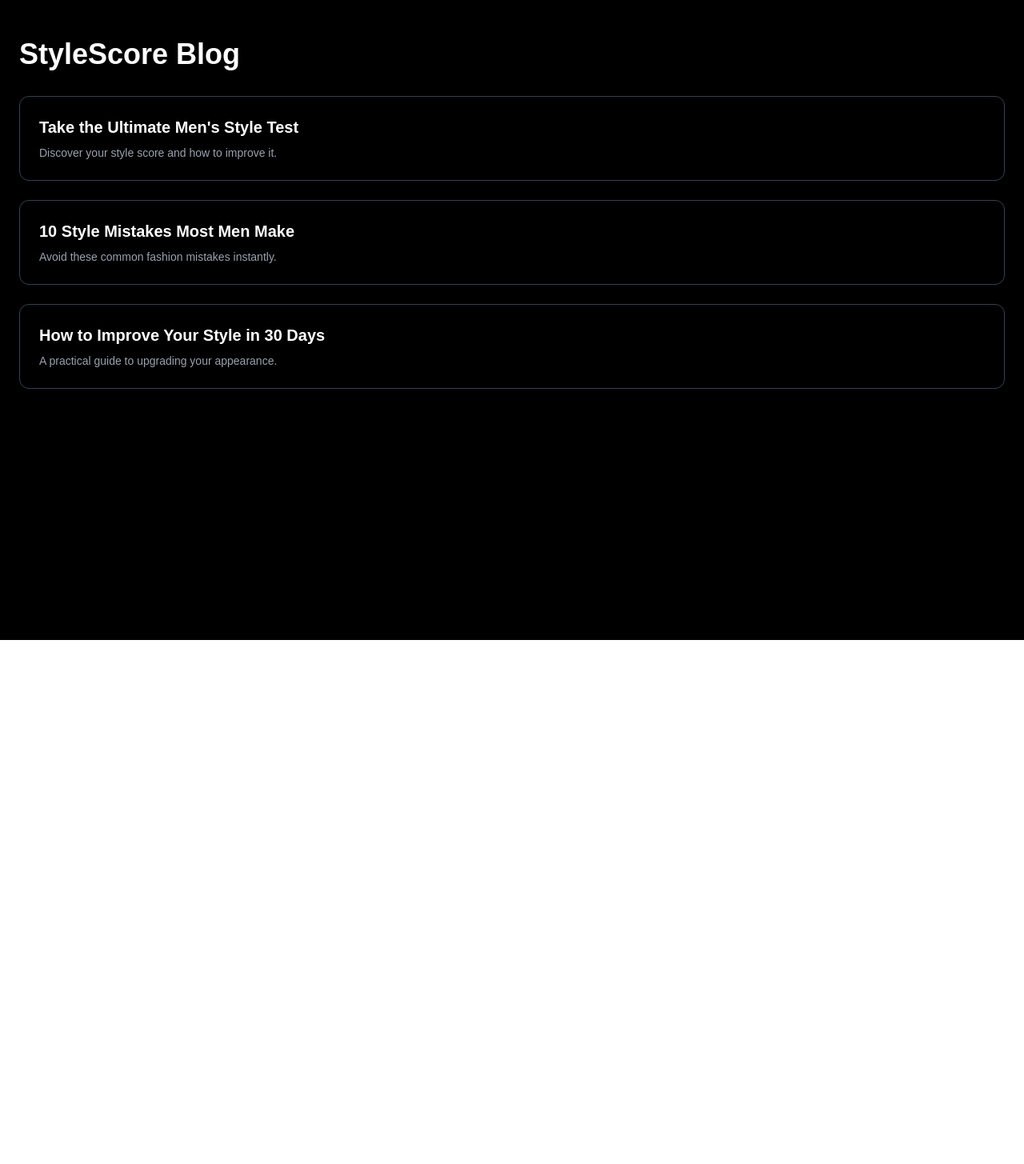
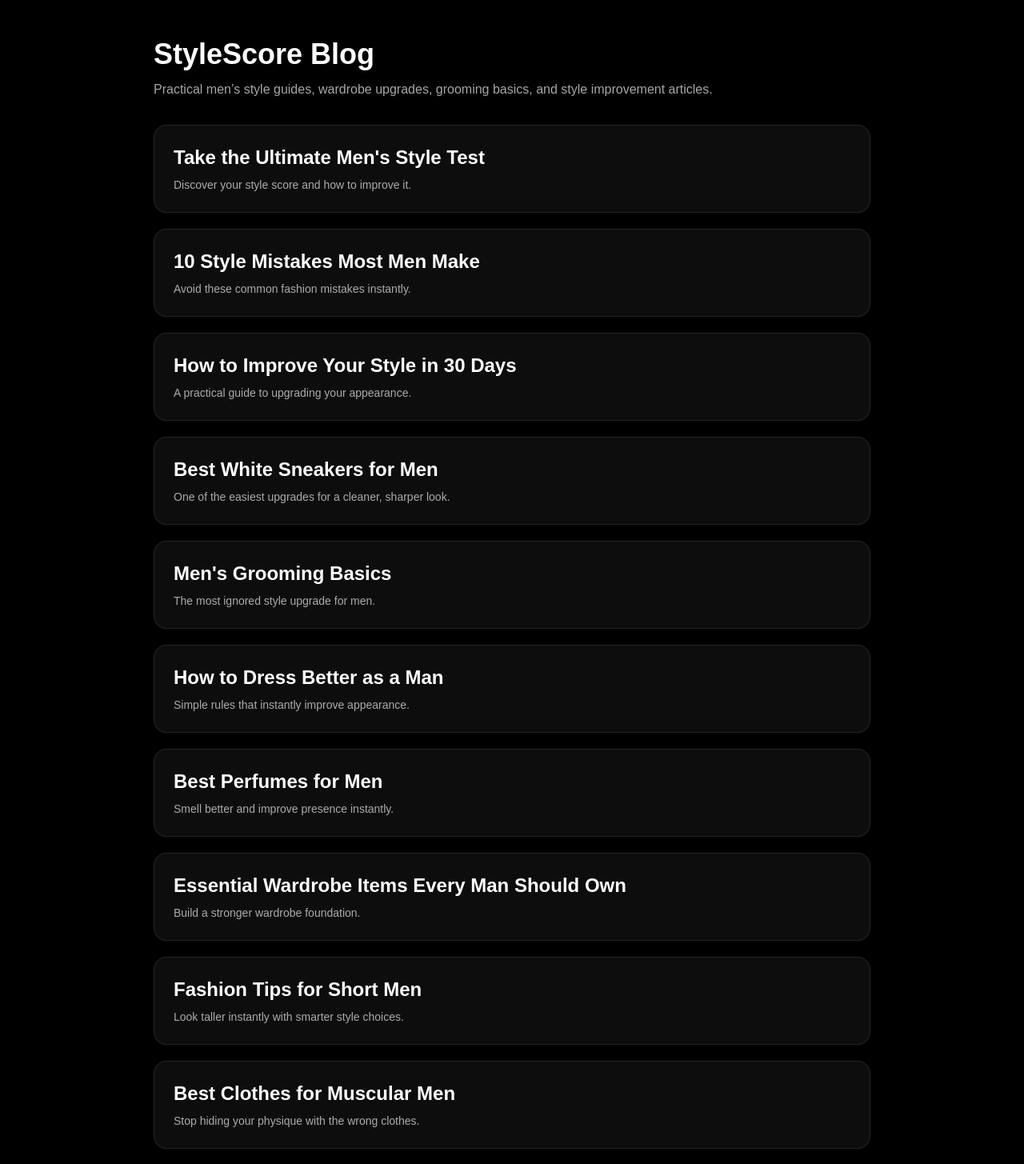
Before and after one commit to opusally-hash/stylescore-men, a Next.js app: page /blog in a window 1280 px wide. Shown: the top 1455 px of the page at 80% size. Before the commit the page ends 800 px from the top, so only its background shows below. Built offline with nearby package versions, Linux system fonts and the light colour scheme.

Commit message:
Add premium AI style report flow with Stripe checkout

```diff
--- a/app/blog/page.tsx
+++ b/app/blog/page.tsx
@@ -1,31 +1,90 @@
-// app/blog/page.tsx
+const articles = [
+  {
+    title: "Take the Ultimate Men's Style Test",
+    description: "Discover your style score and how to improve it.",
+    href: "/blog/mens-style-test",
+  },
+  {
+    title: "10 Style Mistakes Most Men Make",
+    description: "Avoid these common fashion mistakes instantly.",
+    href: "/blog/style-mistakes-men",
+  },
+  {
+    title: "How to Improve Your Style in 30 Days",
+    description: "A practical guide to upgrading your appearance.",
+    href: "/blog/how-to-improve-style",
+  },
+  {
+    title: "Best White Sneakers for Men",
+    description: "One of the easiest upgrades for a cleaner, sharper look.",
+    href: "/blog/best-white-sneakers-men",
+  },
+  {
+    title: "Men's Grooming Basics",
+    description: "The most ignored style upgrade for men.",
+    href: "/blog/mens-grooming-basics",
+  },
+  {
+    title: "How to Dress Better as a Man",
+    description: "Simple rules that instantly improve appearance.",
+    href: "/blog/how-to-dress-better-men",
+  },
+  {
+    title: "Best Perfumes for Men",
+    description: "Smell better and improve presence instantly.",
+    href: "/blog/best-perfume-for-men",
+  },
+  {
+    title: "Essential Wardrobe Items Every Man Should Own",
+    description: "Build a stronger wardrobe foundation.",
+    href: "/blog/mens-wardrobe-essentials",
+  },
+  {
+    title: "Fashion Tips for Short Men",
+    description: "Look taller instantly with smarter style choices.",
+    href: "/blog/fashion-for-short-men",
+  },
+  {
+    title: "Best Clothes for Muscular Men",
+    description: "Stop hiding your physique with the wrong clothes.",
+    href: "/blog/fashion-for-muscular-men",
+  },
+  {
+    title: "Why Most Men Look Bad in Clothes",
+    description: "The biggest reasons men look sloppy — and how to fix them.",
+    href: "/blog/why-men-look-bad-in-clothes",
+  },
+  {
+    title: "Casual Outfits for Men That Look Effortless",
+    description: "Easy outfit formulas that still look intentional.",
+    href: "/blog/casual-outfits-men",
+  },
+];
 
 export default function BlogPage() {
   return (
-    <div className="min-h-screen bg-black text-white px-6 py-12">
-      <h1 className="text-4xl font-bold mb-8">StyleScore Blog</h1>
+    <div className="min-h-screen bg-black px-6 py-12 text-white">
+      <div className="mx-auto max-w-4xl">
+        <h1 className="mb-3 text-4xl font-bold">StyleScore Blog</h1>
+        <p className="mb-8 text-white/65">
+          Practical men’s style guides, wardrobe upgrades, grooming basics, and
+          style improvement articles.
+        </p>
 
-      <div className="space-y-6">
-        <a href="/blog/mens-style-test" className="block p-6 border border-gray-700 rounded-xl hover:bg-gray-900">
-          <h2 className="text-xl font-semibold">Take the Ultimate Men's Style Test</h2>
-          <p className="text-gray-400 text-sm mt-2">
-            Discover your style score and how to improve it.
-          </p>
-        </a>
-
-        <a href="/blog/style-mistakes-men" className="block p-6 border border-gray-700 rounded-xl hover:bg-gray-900">
-          <h2 className="text-xl font-semibold">10 Style Mistakes Most Men Make</h2>
-          <p className="text-gray-400 text-sm mt-2">
-            Avoid these common fashion mistakes instantly.
-          </p>
-        </a>
-
-        <a href="/blog/how-to-improve-style" className="block p-6 border border-gray-700 rounded-xl hover:bg-gray-900">
-          <h2 className="text-xl font-semibold">How to Improve Your Style in 30 Days</h2>
-          <p className="text-gray-400 text-sm mt-2">
-            A practical guide to upgrading your appearance.
-          </p>
-        </a>
+        <div className="space-y-5">
+          {articles.map((article) => (
+            <a
+              key={article.href}
+              href={article.href}
+              className="block rounded-2xl border border-white/10 bg-white/5 p-6 transition hover:bg-white/10"
+            >
+              <h2 className="text-2xl font-semibold">{article.title}</h2>
+              <p className="mt-2 text-sm text-white/65">
+                {article.description}
+              </p>
+            </a>
+          ))}
+        </div>
       </div>
     </div>
   );
```
